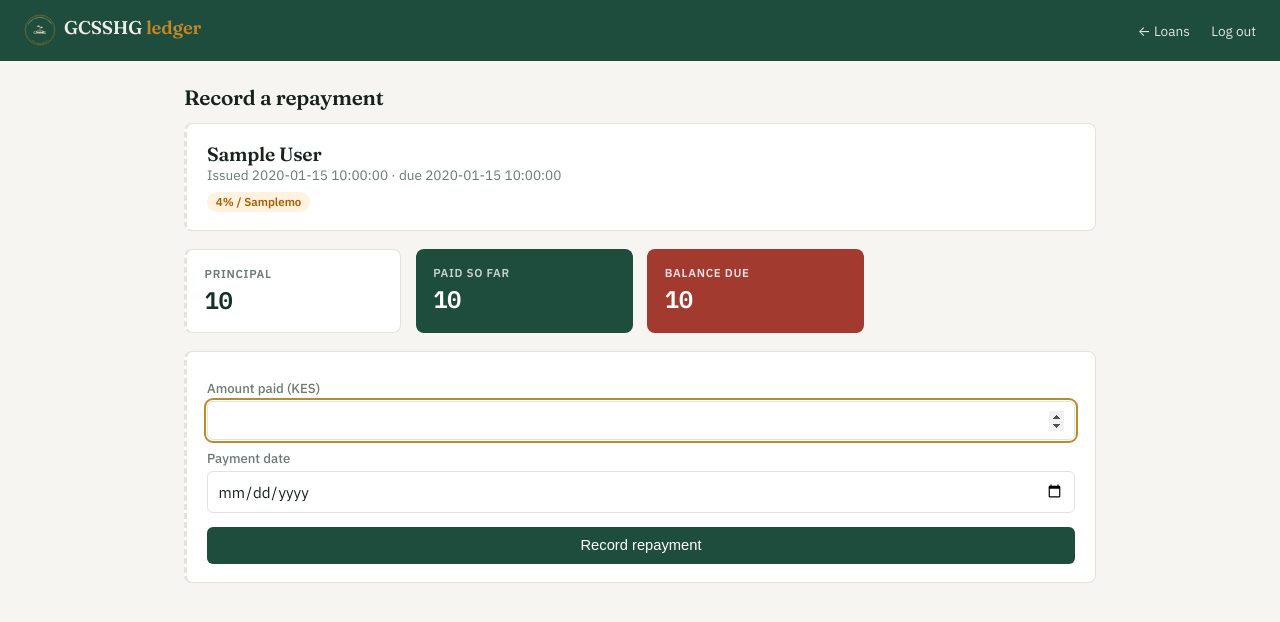
After one commit to ndunguteresian12-ux/gcsshg-system, a FastAPI app: template templates/loan_repay.html in a window 1280 px wide. The commit adds this page. Shown: the top 622 px of the page. Run offline with FastAPI, Linux system fonts and the light colour scheme; the template is opened without the code that fills it: most values are stand-ins (such as "Sample title", 1, 10 or a date in 2020); some libraries are stand-ins or nearby versions.

Commit message:
Split loan issuance and repayment into dedicated pages

```diff
--- a/main.py
+++ b/main.py
@@ -1170,9 +1170,6 @@ def loans_page(request: Request, session_data=Depends(get_session_optional)):
     try:
         with conn.cursor() as cur:
             settings = get_settings(cur)
-            cur.execute("SELECT id, full_name FROM members WHERE status = 'active' ORDER BY full_name")
-            members = cur.fetchall()
-
             cur.execute(
                 """SELECT l.*, m.full_name FROM loans l
                    JOIN members m ON m.id = l.member_id
@@ -1188,10 +1185,49 @@ def loans_page(request: Request, session_data=Depends(get_session_optional)):
     finally:
         conn.close()
     return templates.TemplateResponse(request, "loans.html", {
-        "members": members, "loans": loan_rows, "role": session_data["role"],
+        "loans": loan_rows, "role": session_data["role"],
         "total_loans_issued": total_loans_issued, "total_repaid": total_repaid,
-        "total_outstanding": total_outstanding,
-        "overdue_count": overdue_count, "high_loan_ceiling": settings["high_loan_ceiling"],
+        "total_outstanding": total_outstanding, "overdue_count": overdue_count,
+    })
+
+
+@app.get("/loans/issue", response_class=HTMLResponse)
+def issue_loan_page(request: Request, session_data=Depends(get_session_optional)):
+    if not session_data or session_data["role"] not in ("chairperson", "treasurer"):
+        return RedirectResponse(url="/loans?error=Only+the+chairperson+or+treasurer+can+issue+loans", status_code=303)
+    conn = get_conn()
+    try:
+        with conn.cursor() as cur:
+            settings = get_settings(cur)
+            cur.execute("SELECT id, full_name FROM members WHERE status = 'active' ORDER BY full_name")
+            members = cur.fetchall()
+    finally:
+        conn.close()
+    return templates.TemplateResponse(request, "loan_issue.html", {
+        "members": members, "role": session_data["role"], "high_loan_ceiling": settings["high_loan_ceiling"],
+    })
+
+
+@app.get("/loans/{loan_id}/repay", response_class=HTMLResponse)
+def repay_loan_page(loan_id: int, request: Request, session_data=Depends(get_session_optional)):
+    if not session_data or session_data["role"] not in ("chairperson", "treasurer"):
+        return RedirectResponse(url="/loans?error=Only+the+chairperson+or+treasurer+can+record+repayments", status_code=303)
+    conn = get_conn()
+    try:
+        with conn.cursor() as cur:
+            settings = get_settings(cur)
+            cur.execute(
+                "SELECT l.*, m.full_name FROM loans l JOIN members m ON m.id = l.member_id WHERE l.id = %s",
+                (loan_id,),
+            )
+            loan = cur.fetchone()
+            if not loan:
+                return HTMLResponse("<p style='font-family:sans-serif;padding:2rem'>Loan not found.</p>")
+            detail = build_loan_detail(cur, loan, date.today(), settings["penalty_amount"])
+    finally:
+        conn.close()
+    return templates.TemplateResponse(request, "loan_repay.html", {
+        "loan": detail, "role": session_data["role"],
     })
 
 
@@ -1261,7 +1297,7 @@ def issue_loan_form(member_id: int = Form(...), principal: float = Form(...),
             conn.commit()
     finally:
         conn.close()
-    return RedirectResponse(url="/loans?success=Loan+issued+-+ready+for+the+next+one#issue-loan-form", status_code=303)
+    return RedirectResponse(url="/loans/issue?success=Loan+issued+-+ready+for+the+next+one", status_code=303)
 
 
 @app.post("/dashboard/repay-loan")
@@ -1311,7 +1347,7 @@ def repay_loan_form(loan_id: int = Form(...), amount: float = Form(...),
             conn.commit()
     finally:
         conn.close()
-    return RedirectResponse(url="/loans", status_code=303)
+    return RedirectResponse(url=f"/loans/{loan_id}/statement?success=Repayment+recorded", status_code=303)
 
 
 @app.post("/loans/{loan_id}/delete")
--- /dev/null
+++ b/templates/loan_repay.html
@@ -0,0 +1,55 @@
+{% extends "base.html" %}
+{% block title %}Repay loan - {{ loan.full_name }}{% endblock %}
+{% block header_right %}
+<nav>
+  <a href="/loans">&larr; Loans</a>
+  <a href="/logout">Log out</a>
+</nav>
+{% endblock %}
+{% block content %}
+
+<div class="section-title">
+  <h2 style="font-size:1.3rem;">Record a repayment</h2>
+</div>
+
+<div class="card">
+  <h1 style="font-size:1.2rem; margin:0;">{{ loan.full_name }}</h1>
+  <div class="muted">Issued {{ loan.issue_date }} &middot; due {{ loan.due_date }}</div>
+  <span class="badge {{ 'badge-low' if loan.interest_tier == 'low' else 'badge-high' }}" style="margin-top:0.5rem; display:inline-block;">
+    {{ loan.interest_rate }}% / {{ loan.period_months }}mo
+  </span>
+  {% if loan.is_overdue %}
+  <span style="color: var(--red); font-weight:600; margin-left:0.5rem;">Overdue</span>
+  {% endif %}
+</div>
+
+<div class="stat-grid">
+  <div class="stat-card">
+    <div class="stat-label">Principal</div>
+    <div class="stat-value figure">{{ "{:,.0f}".format(loan.principal) }}</div>
+  </div>
+  <div class="stat-card solid-forest">
+    <div class="stat-label">Paid so far</div>
+    <div class="stat-value figure">{{ "{:,.0f}".format(loan.amount_repaid) }}</div>
+  </div>
+  <div class="stat-card solid-red">
+    <div class="stat-label">Balance due</div>
+    <div class="stat-value figure">{{ "{:,.0f}".format(loan.current_balance) }}</div>
+  </div>
+</div>
+
+<div class="card">
+  <form method="post" action="/dashboard/repay-loan">
+    <input type="hidden" name="loan_id" value="{{ loan.id }}">
+
+    <label for="amount">Amount paid (KES)</label>
+    <input type="number" id="amount" name="amount" min="1" step="1" max="{{ loan.current_balance }}" required autofocus>
+
+    <label for="payment_date_field">Payment date</label>
+    <input type="date" id="payment_date_field" name="payment_date_field" required>
+
+    <button type="submit">Record repayment</button>
+  </form>
+</div>
+
+{% endblock %}
--- a/templates/loan_statement.html
+++ b/templates/loan_statement.html
@@ -9,6 +9,10 @@
 {% block content %}
 
 {% include "_letterhead.html" %}
+
+{% if request.query_params.get('success') %}
+<div class="error no-print" style="background: var(--gold-soft); color: #8a611d; border-color: var(--gold);">{{ request.query_params.get('success') }}</div>
+{% endif %}
 
 <div class="card">
   <h1 style="font-size:1.3rem; margin:0;">{{ loan.full_name }}</h1>
```
Also changed, not shown: templates/loan_issue.html (added, +56 -0 lines), templates/loans.html (+13 -77 lines).
